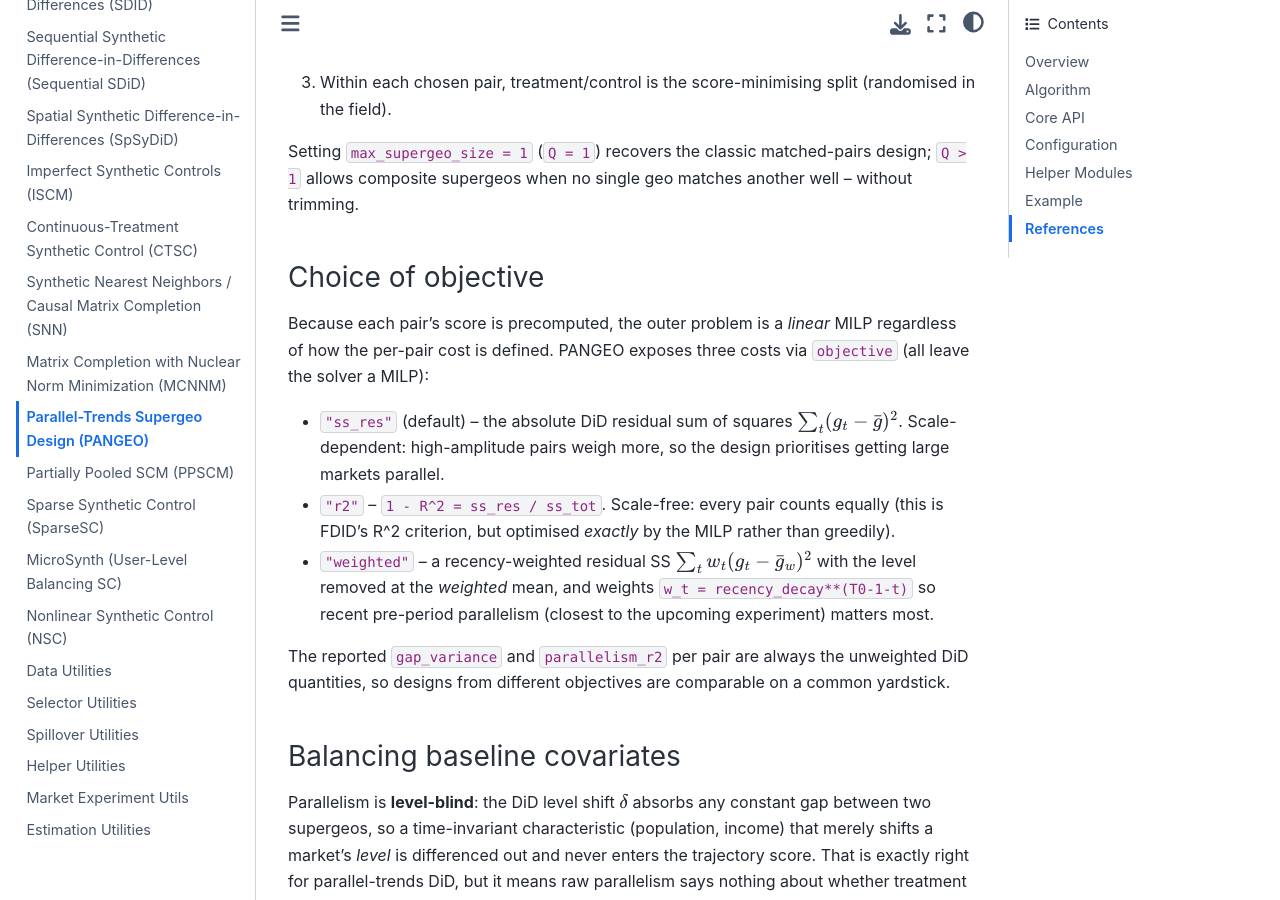
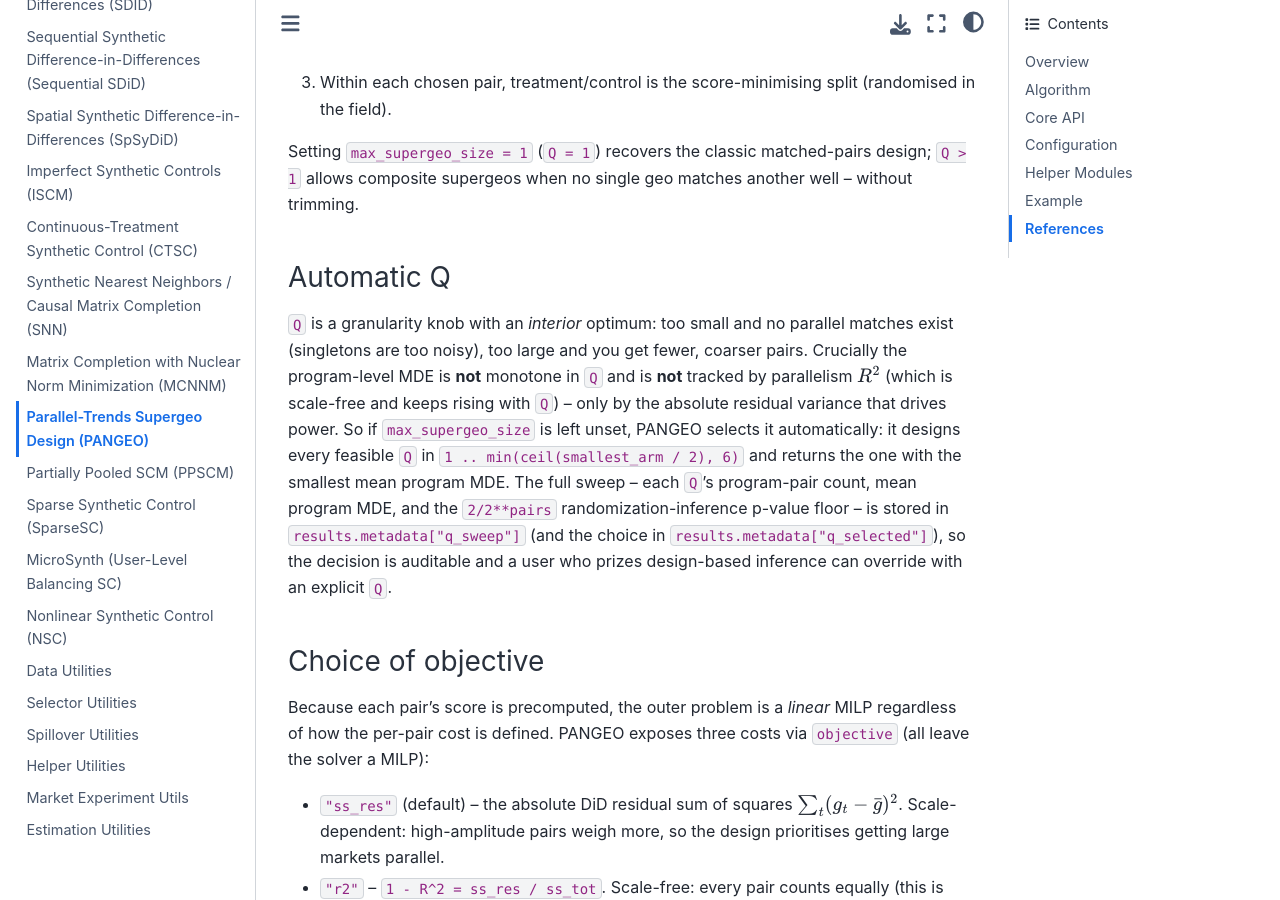
Before and after one commit to jgreathouse9/mlsynth, a Sphinx documentation site: the page built from docs/pangeo.rst, in a window 1280 px wide and 900 px high, scrolled down 1463 px. Built offline with Sphinx 7.4.7 and the Sphinx Book theme 1.1.4, drawn with Linux system fonts in a browser that asks for light colours; pages that are not in the unit, such as notebooks, are missing from menus.

Commit message:
Add files via upload

```diff
--- a/docs/pangeo.rst
+++ b/docs/pangeo.rst
@@ -73,6 +73,24 @@ For each arm:
 Setting ``max_supergeo_size = 1`` (``Q = 1``) recovers the classic
 matched-pairs design; ``Q > 1`` allows composite supergeos when no single
 geo matches another well -- without trimming.
+
+Automatic Q
+^^^^^^^^^^^
+
+``Q`` is a granularity knob with an *interior* optimum: too small and no
+parallel matches exist (singletons are too noisy), too large and you get
+fewer, coarser pairs. Crucially the program-level MDE is **not** monotone
+in ``Q`` and is **not** tracked by parallelism :math:`R^2` (which is
+scale-free and keeps rising with ``Q``) -- only by the absolute residual
+variance that drives power. So if ``max_supergeo_size`` is left unset,
+PANGEO selects it automatically: it designs every feasible ``Q`` in
+``1 .. min(ceil(smallest_arm / 2), 6)`` and returns the one with the
+smallest mean program MDE. The full sweep -- each ``Q``'s program-pair
+count, mean program MDE, and the ``2/2**pairs`` randomization-inference
+p-value floor -- is stored in ``results.metadata["q_sweep"]`` (and the
+choice in ``results.metadata["q_selected"]``), so the decision is auditable
+and a user who prizes design-based inference can override with an explicit
+``Q``.
 
 Choice of objective
 ^^^^^^^^^^^^^^^^^^^
```
